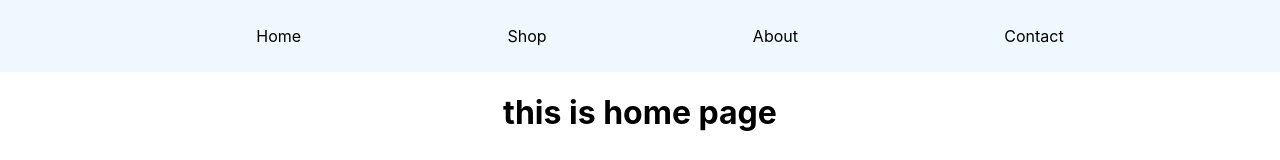
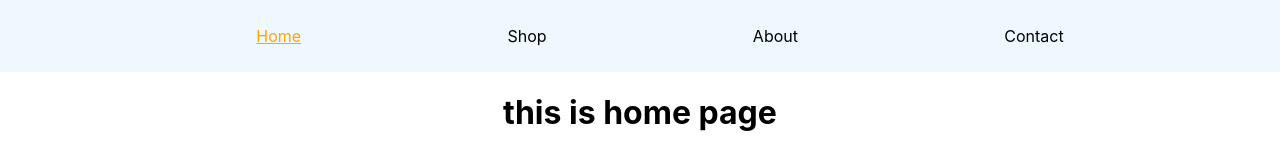
Before and after one commit to Mehedi4467/react-router, a React (Create React App) app: page / in a window 1280 px wide. Shown: the top 160 px of the page. Built offline with nearby package versions, Linux system fonts and the light colour scheme.

Commit message:
custom link and dynamik link

```diff
--- a/src/App.js
+++ b/src/App.js
@@ -6,6 +6,7 @@ import Contact from './Componenets/Contact/Contact';
 import Header from './Componenets/Header/Header';
 import Home from './Componenets/Home/Home';
 import NotFound from './Componenets/NotFound/NotFound';
+import ProductDatail from './Componenets/ProductDatail/ProductDatail';
 import Shop from './Componenets/Shop/Shop';
 
 function App() {
@@ -15,6 +16,7 @@ function App() {
       <Routes>
         <Route path='/' element={<Home></Home>}></Route>
         <Route path='/shop' element={<Shop></Shop>}></Route>
+        <Route path='/product/:productId' element={<ProductDatail></ProductDatail>}></Route>
         <Route path='/about' element={<About></About>}></Route>
         <Route path='/contact' element={<Contact></Contact>}></Route>
         <Route path='*' element={<NotFound></NotFound>}></Route>
--- /dev/null
+++ b/src/Componenets/CustomLink/CustomLink.js
@@ -0,0 +1,21 @@
+import React from 'react';
+import { Link, useMatch, useResolvedPath } from 'react-router-dom';
+
+function CustomLink({ children, to, ...props }) {
+    let resolved = useResolvedPath(to);
+    let match = useMatch({ path: resolved.pathname, end: true });
+
+    return (
+        <div>
+            <Link
+                style={{ color: match ? 'orange' : 'black', textDecoration: match ? "underline" : "none" }}
+                to={to}
+                {...props}
+            >
+                {children}
+            </Link>
+
+        </div>
+    );
+}
+export default CustomLink;
--- a/src/Componenets/Header/Header.js
+++ b/src/Componenets/Header/Header.js
@@ -1,5 +1,6 @@
 import React from 'react';
-import { Link } from 'react-router-dom';
+// import { Link } from 'react-router-dom';
+import CustomLink from '../CustomLink/CustomLink';
 import './Header.css';
 
 
@@ -8,10 +9,10 @@ const Header = () => {
         <header>
             <nav className='menu-bar'>
                 <ul>
-                    <li><Link to='/'>Home</Link></li>
-                    <li><Link to='/shop'>Shop</Link></li>
-                    <li><Link to='/about'>About</Link></li>
-                    <li><Link to='/contact'>Contact</Link></li>
+                    <li><CustomLink to='/'>Home</CustomLink></li>
+                    <li><CustomLink to='/shop'>Shop</CustomLink></li>
+                    <li><CustomLink to='/about'>About</CustomLink></li>
+                    <li><CustomLink to='/contact'>Contact</CustomLink></li>
                 </ul>
 
             </nav>
--- a/src/Componenets/NotFound/NotFound.js
+++ b/src/Componenets/NotFound/NotFound.js
@@ -1,9 +1,12 @@
 import React from 'react';
+import { Link } from 'react-router-dom';
 
 const NotFound = () => {
     return (
         <div>
             <h1>404| page not found</h1>
+
+            <Link to='/shop'>Back To Home</Link>
         </div>
     );
 };
--- /dev/null
+++ b/src/Componenets/ProductDatail/ProductDatail.js
@@ -0,0 +1,13 @@
+import React from 'react';
+import { useParams } from 'react-router-dom';
+
+const ProductDatail = () => {
+    const { productId } = useParams();
+    return (
+        <div>
+            <h1>Product Details : {productId}</h1>
+        </div>
+    );
+};
+
+export default ProductDatail;
--- a/src/Componenets/Shop/Product/Product.js
+++ b/src/Componenets/Shop/Product/Product.js
@@ -1,5 +1,5 @@
 import React from 'react';
-import { useNavigate } from 'react-router-dom';
+import { Link, useNavigate } from 'react-router-dom';
 
 const Product = ({ product }) => {
     const navigate = useNavigate();
@@ -13,6 +13,7 @@ const Product = ({ product }) => {
             <div>
                 <img src={thumbnailUrl} alt="" />
                 <p title={title}>{title.length === 20 ? title : title.slice(0, 20) + '...'}</p>
+                <Link to={`product/${id}`}>A click</Link>
                 <button onClick={showProductDetails} style={{ cursor: 'pointer' }}>Details-{id}</button>
             </div>
         </div>
```
